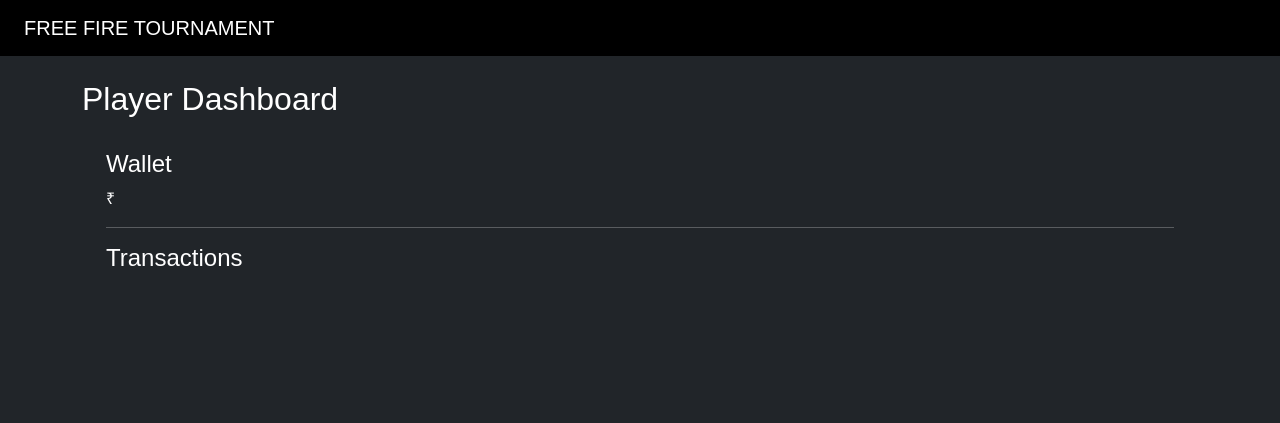
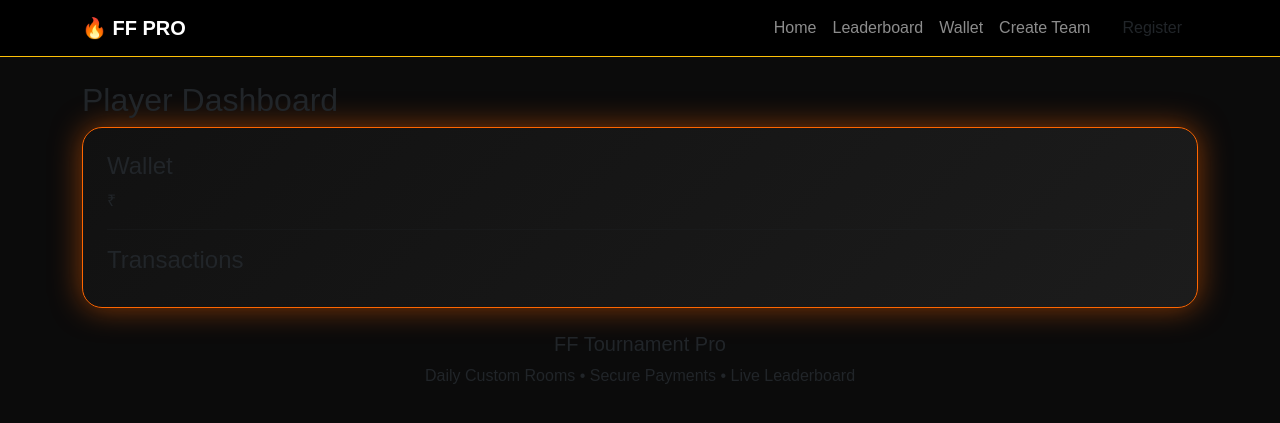
Before and after one commit to workload139-creator/gametournament, a Django app: template templates/dashboard.html in a window 1280 px wide. Shown: the top 423 px of the page. Run offline with Django 3.2, Linux system fonts and the light colour scheme; the template is opened without the code that fills it, so the values that code supplies are empty.

Commit message:
Refactor base.html for FF Tournament Pro
Updated the HTML structure and styles for the tournament page.

```diff
--- a/templates/base.html
+++ b/templates/base.html
@@ -1,32 +1,91 @@
+
+{% load static %}
 <!DOCTYPE html>
-<html>
+<html lang="en">
 <head>
+<meta charset="UTF-8">
+<meta name="viewport" content="width=device-width, initial-scale=1">
 
-<meta charset="UTF-8">
-
-<title>Free Fire Tournament</title>
+<title>FF Tournament Pro</title>
 
 <link href="https://cdn.jsdelivr.net/npm/bootstrap@5.3.3/dist/css/bootstrap.min.css" rel="stylesheet">
-
-<link rel="stylesheet" href="/static/css/style.css">
+<link rel="stylesheet" href="{% static 'css/style.css' %}">
+<link rel="stylesheet" href="{% static 'css/dashboard.css' %}">
+<link rel="stylesheet" href="{% static 'css/auth.css' %}">
 
 </head>
 
-<body class="bg-dark text-white">
+<body>
 
-<nav class="navbar navbar-dark bg-black px-4">
+<nav class="navbar navbar-expand-lg navbar-dark bg-black border-bottom border-warning">
 
-<a class="navbar-brand" href="/">FREE FIRE TOURNAMENT</a>
+<div class="container">
+
+<a class="navbar-brand fw-bold" href="/">
+🔥 FF PRO
+</a>
+
+<button class="navbar-toggler" data-bs-toggle="collapse" data-bs-target="#nav">
+
+<span class="navbar-toggler-icon"></span>
+
+</button>
+
+<div class="collapse navbar-collapse" id="nav">
+
+<ul class="navbar-nav ms-auto">
+
+<li class="nav-item">
+<a class="nav-link" href="/">Home</a>
+</li>
+
+<li class="nav-item">
+<a class="nav-link" href="/leaderboard/">Leaderboard</a>
+</li>
+
+<li class="nav-item">
+<a class="nav-link" href="/wallet/">Wallet</a>
+</li>
+
+<li class="nav-item">
+<a class="nav-link" href="/teams/create/">Create Team</a>
+</li>
+
+<li class="nav-item">
+<a class="nav-link btn btn-warning text-dark ms-2 px-3" href="/accounts/register/">
+Register
+</a>
+</li>
+
+</ul>
+
+</div>
+
+</div>
 
 </nav>
 
-<div class="container mt-4">
+<div class="container py-4">
 
 {% block content %}{% endblock %}
 
 </div>
 
-<script src="/static/js/main.js"></script>
+<footer class="footer">
+
+<div class="container text-center">
+
+<h5>FF Tournament Pro</h5>
+
+<p>Daily Custom Rooms • Secure Payments • Live Leaderboard</p>
+
+</div>
+
+</footer>
+
+<script src="https://cdn.jsdelivr.net/npm/bootstrap@5.3.3/dist/js/bootstrap.bundle.min.js"></script>
+
+<script src="{% static 'js/main.js' %}"></script>
 
 </body>
 </html>
```
